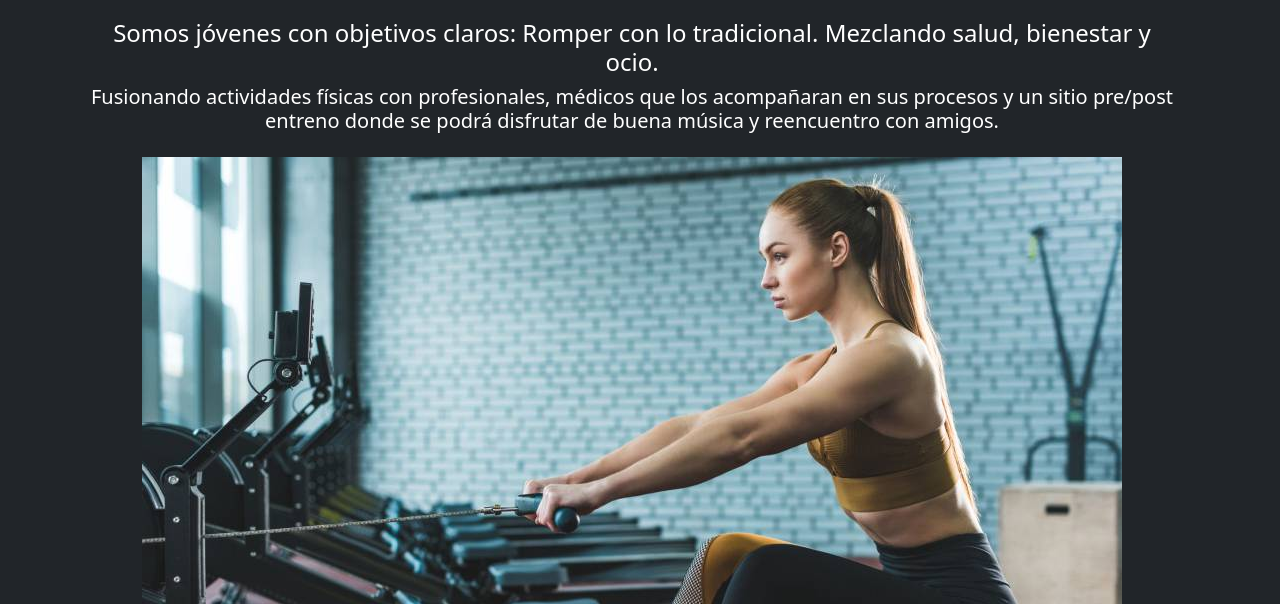
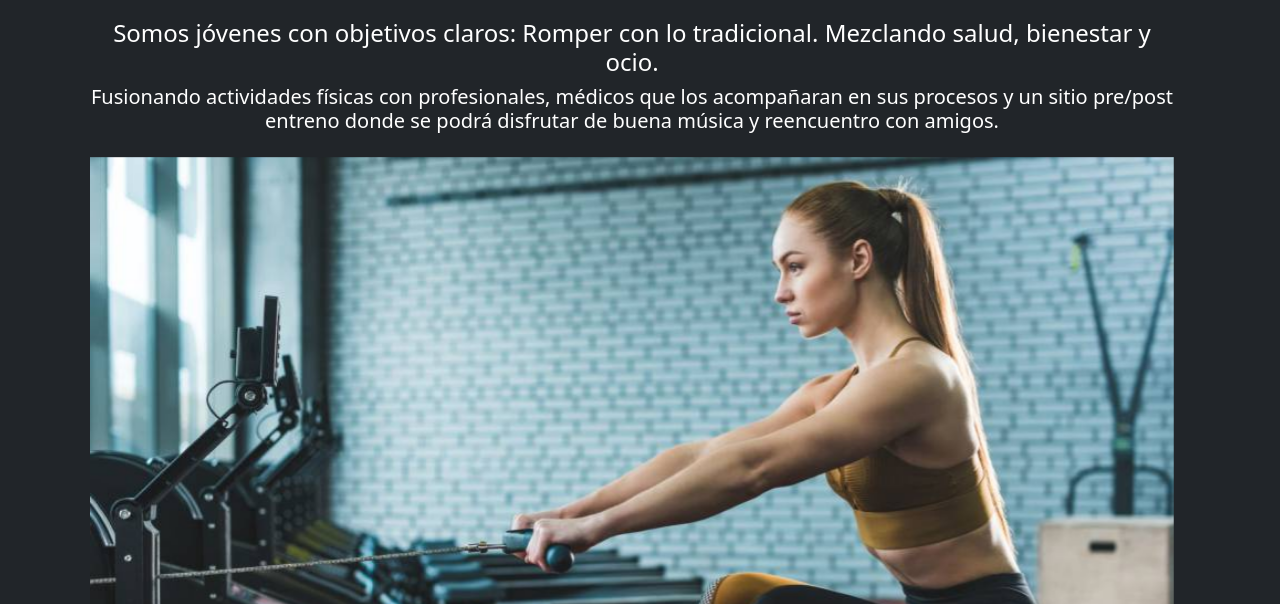
Before and after one commit to GermanOrdo/butique-gym, a plain HTML site: page pages/nosotros.html in a window 1280 px wide. Shown: the part 196-800 px from the top of the page. Drawn offline with nearby package versions, Linux system fonts and the light colour scheme.

Commit message:
website 4.0

```diff
--- a/estilo/style.css
+++ b/estilo/style.css
@@ -41,9 +41,9 @@ html{
         background-color: gray;
     }
 }
-.carruselNos{
+.imgNos{
     width: 100%;
-    height: 40rem;
+    height: auto;
 
 }
 /*espacios*/
--- a/pages/nosotros.html
+++ b/pages/nosotros.html
@@ -47,8 +47,8 @@
                     sitio pre/post entreno donde se podrá disfrutar de buena música y reencuentro con amigos.</h5>
             </div>
         </section>
-        <div id="carouselExampleSlidesOnly" class="carousel slide " data-bs-ride="carousel">
-            <div class="carousel-inner carruselNos">
+        <div id="carouselExampleSlidesOnly" class="carousel slide" data-bs-ride="carousel">
+            <div class="carousel-inner carruselNos container">
                 <div class="carousel-item active">
                     <img src="../img/acro.JPG" class="imgNos" alt="pareja acroyoga">
                 </div>
```
